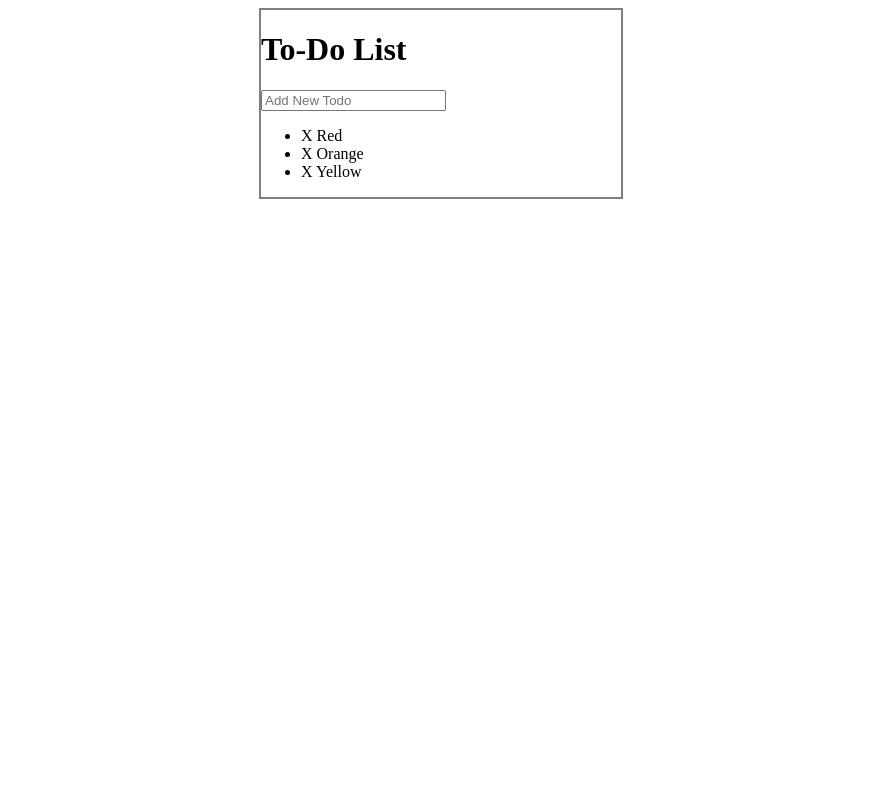
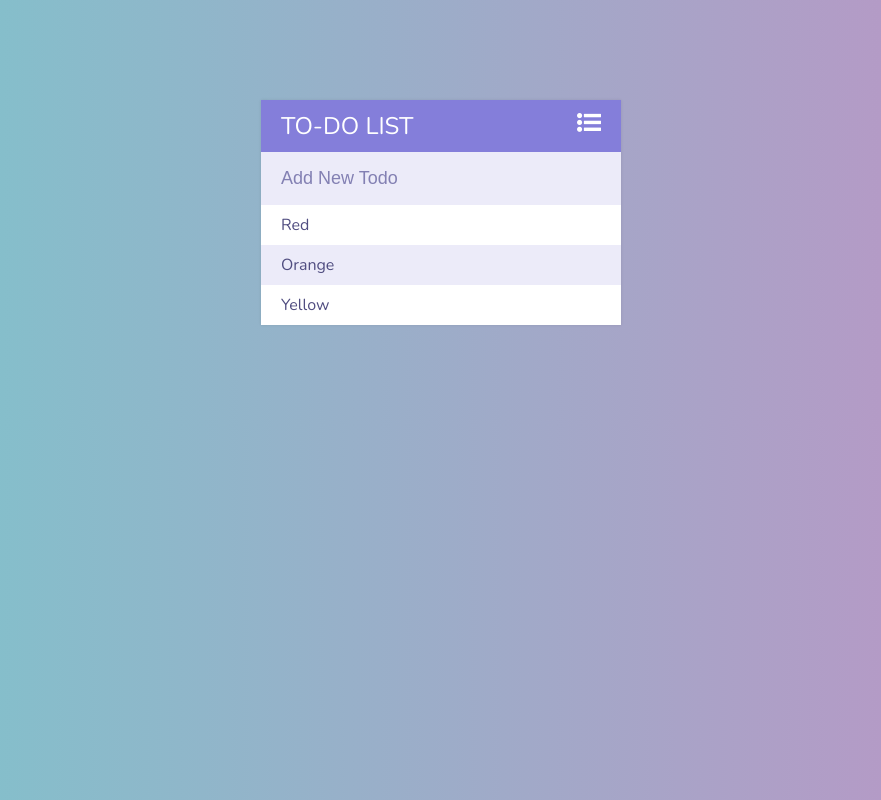
Before and after one commit to jasmineflorencio/todo-list, a plain HTML site: page index.html in a window 1280 px wide. Shown: the whole page, without its empty margins (199-1080 px from the left). Drawn offline with nearby package versions, Linux system fonts and the light colour scheme.

Commit message:
make it pretty

```diff
--- a/assets/css/style.css
+++ b/assets/css/style.css
@@ -1,10 +1,87 @@
+body {
+  color: #504d80;
+  background: #BE93C5;  /* fallback for old browsers */
+  background: -webkit-linear-gradient(to right, #7BC6CC, #BE93C5);  /* Chrome 10-25, Safari 5.1-6 */
+  background: linear-gradient(to right, #7BC6CC, #BE93C5); /* W3C, IE 10+/ Edge, Firefox 16+, Chrome 26+, Opera 12+, Safari 7+ */
+  font-family: 'Nunito', sans-serif;
+}
+
+h1 {
+  background: #847eda;
+  color: white;
+  font-size: 24px;
+  font-weight: 400;
+  margin: 0;
+  padding: 10px 20px;
+  text-transform: uppercase;
+}
+
+h1 i {
+  float: right;
+}
+
+input {
+  background: #ecebf9;
+  border: 3px solid rgba(0,0,0,0);
+  box-sizing: border-box;
+  color: #504d80;
+  font-size: 18px;
+  padding: 13px 13px 13px 17px;
+  width: 100%;
+}
+input::placeholder {
+  color: #8380b3;
+}
+
+input:focus {
+  background: white;
+  border: 3px solid #847eda;
+  outline: none;
+}
+
+ul {
+  list-style: none;
+  margin: 0;
+  padding: 0;
+}
+
+li {
+  background: white;
+  /*height: 40px;*/
+  line-height: 40px;
+  padding-left: 20px;
+  word-wrap: break-word;
+}
+
+li:nth-child(2n) {
+  background: #ecebf9;
+}
+
+span {
+  background: #e74c3c;
+  color: white;
+  display: inline-block;
+  float: right;
+  height: 40px;
+  opacity: 0;
+  text-align: center;
+  transition: 0.2s linear;
+  width: 0;
+}
+
+li:hover span {
+  opacity: 1.0;
+  width: 40px;
+}
+
 #container {
-  border: solid 2px grey;
-  margin: 0 auto;
+  background: #ecebf9;
+  box-shadow: 0 0 3px rgba(0,0,0, 0.1);
+  margin: 100px auto;
   width: 360px;
 }
 
 .strike {
-  color: grey;
+  color: #8380b3;
   text-decoration: line-through;
 }
--- a/assets/js/script.js
+++ b/assets/js/script.js
@@ -13,6 +13,11 @@ $("input[type='text']").keypress(function(event){
   if(event.which === 13){
     var newToDo = $(this).val();
     $(this).val("");
-    $("ul").append("<li><span>X</span> " + newToDo + "</li>");
+    $("ul").append("<li>" + newToDo + " <span><i class='fa fa-trash-o' aria-hidden='true'></i></span></li>");
   }
 });
+
+$("h1").on("click", "i", function(){
+  $("input[type='text']").fadeToggle("fast");
+  $(this).toggleClass("fa-pencil").toggleClass("fa-list-ul");
+});
--- a/index.html
+++ b/index.html
@@ -4,16 +4,18 @@
     <meta charset="utf-8">
     <title>Todo List</title>
     <link rel="stylesheet" href="assets/css/style.css">
+    <link rel="stylesheet" href="https://maxcdn.bootstrapcdn.com/font-awesome/4.7.0/css/font-awesome.min.css">
+    <link href="https://fonts.googleapis.com/css?family=Nunito" rel="stylesheet">
     <script type="text/javascript" src="assets/js/lib/jquery-3.2.1.min.js"></script>
   </head>
   <body>
     <div id="container">
-      <h1>To-Do List</h1>
-      <input type="text" name="" placeholder="Add New Todo">
+      <h1>To-Do List <i class="fa fa-list-ul" aria-hidden="true"></i></h1>
+      <input type="text" size="5" placeholder="Add New Todo">
       <ul>
-        <li><span>X</span> Red</li>
-        <li><span>X</span> Orange</li>
-        <li><span>X</span> Yellow</li>
+        <li>Red <span><i class="fa fa-trash-o" aria-hidden="true"></i></span></li>
+        <li>Orange <span><i class="fa fa-trash-o" aria-hidden="true"></i></span></li>
+        <li>Yellow <span><i class="fa fa-trash-o" aria-hidden="true"></i></span></li>
       </ul>
     </div>
 
```
